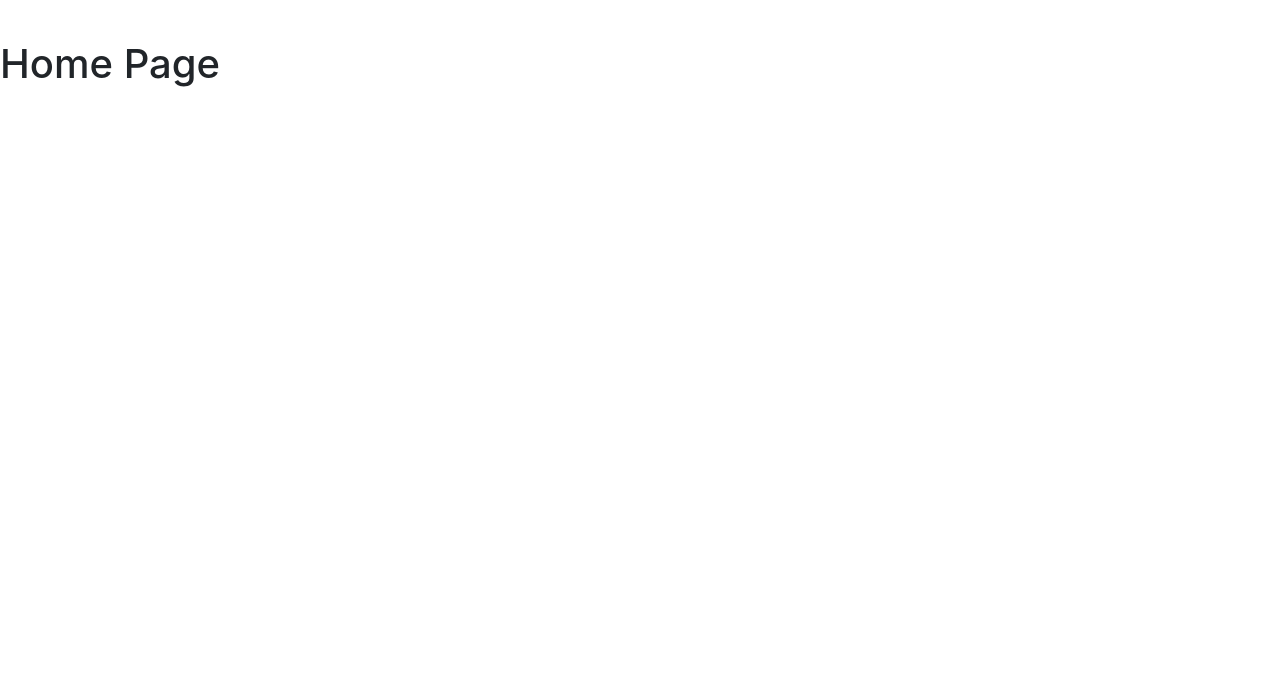
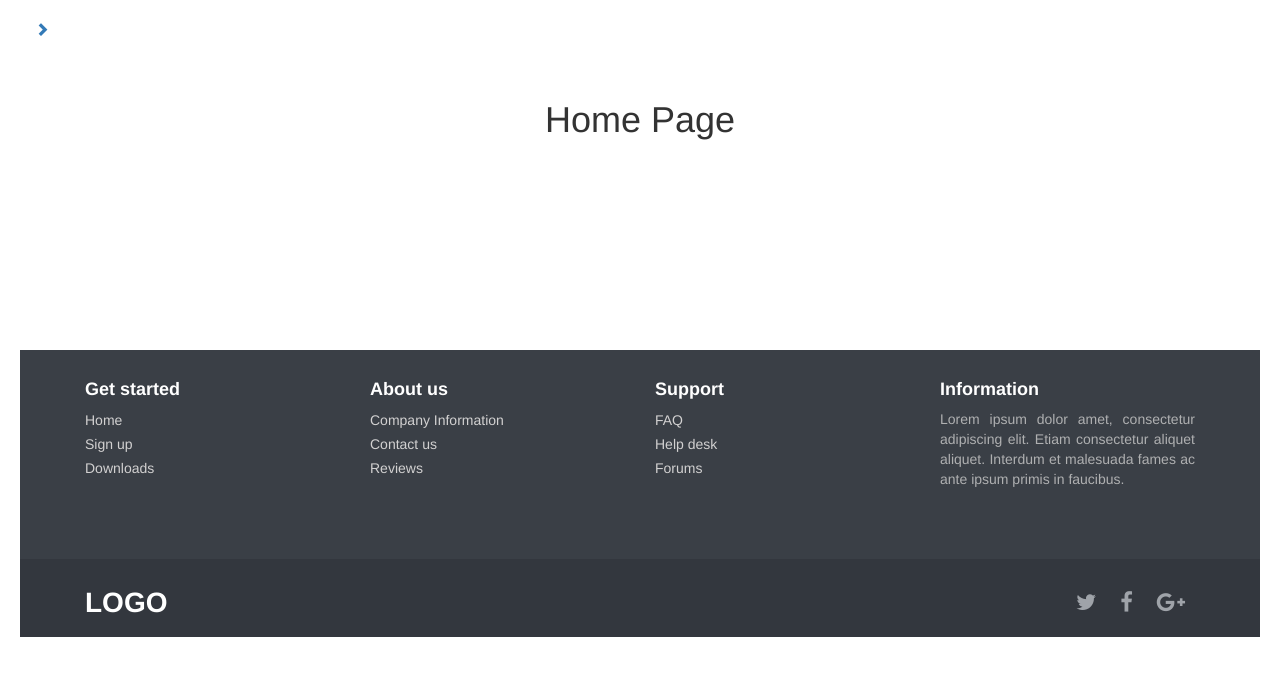
Before and after one commit to MattCab/Predictions_Project, a website: page index.html in a window 1280 px wide. Drawn offline with nearby package versions, Linux system fonts and the light colour scheme; some icons are missing.

Commit message:
added footer

```diff
--- /dev/null
+++ b/Footer/footer.css
@@ -0,0 +1,124 @@
+#myFooter {
+    background-color: #3a3f46;
+    color: white;
+}
+
+#myFooter .row {
+    margin-bottom: 60px;
+}
+
+#myFooter .info{
+    text-align: justify;
+    color: #afb0b1;
+}
+
+#myFooter ul {
+    list-style-type: none;
+    padding-left: 0;
+    line-height: 1.7;
+}
+
+#myFooter h5 {
+    font-size: 18px;
+    color: white;
+    font-weight: bold;
+    margin-top: 30px;
+}
+
+#myFooter .logo{
+    margin-top: 10px;
+}
+
+#myFooter .second-bar .logo a{
+    color:white;
+    font-size: 28px;
+    float: left;
+    font-weight: bold;
+    line-height: 68px;
+    margin: 0;
+    padding: 0;
+}
+
+#myFooter a {
+    color: #d2d1d1;
+    text-decoration: none;
+}
+
+#myFooter a:hover,
+#myFooter a:focus {
+    text-decoration: none;
+    color: white;
+}
+
+#myFooter .second-bar {
+    text-align: center;
+    background-color: #33373e;
+    text-align: center;
+}
+
+#myFooter .second-bar a {
+    font-size: 22px;
+    color: #9fa3a9;
+    padding: 10px;
+    transition: 0.2s;
+    line-height: 68px;
+}
+
+#myFooter .second-bar a:hover {
+    text-decoration: none;
+}
+
+#myFooter .social-icons {
+    float:right;
+}
+
+
+#myFooter .facebook:hover {
+    color: #0077e2;
+}
+
+#myFooter .google:hover {
+    color: #ef1a1a;
+}
+
+#myFooter .twitter:hover {
+    color: #00aced;
+}
+
+@media screen and (max-width: 767px) {
+    #myFooter {
+        text-align: center;
+    }
+
+    #myFooter .info{
+        text-align: center;
+    }
+}
+
+
+
+/* CSS used for positioning the footers at the bottom of the page. */
+/* You can remove this. */
+
+html{
+    height: 100%;
+}
+
+body{
+    display: flex;
+    display: -webkit-flex;
+    flex-direction: column;
+    -webkit-flex-direction: column;
+    height: 100%;
+}
+
+.content{
+   flex: 1 0 auto;
+   -webkit-flex: 1 0 auto;
+   min-height: 200px;
+}
+
+#myFooter{
+   flex: 0 0 auto;
+   -webkit-flex: 0 0 auto;
+}
--- /dev/null
+++ b/Footer/footer.html
@@ -0,0 +1,65 @@
+
+<!DOCTYPE html>
+<html>
+
+<head>
+    <title>Footer with Logo</title>
+    <meta charset="utf-8">
+    <meta name="viewport" content="width=device-width, initial-scale=1">
+    <link rel="stylesheet" href="http://cdnjs.cloudflare.com/ajax/libs/font-awesome/4.6.3/css/font-awesome.min.css">
+    <link rel="stylesheet" href="http://maxcdn.bootstrapcdn.com/bootstrap/3.3.7/css/bootstrap.min.css">
+    <link rel="stylesheet" href="/footer/footer.css">
+</head>
+
+<body>
+<div class="content">
+</div>
+    <footer id="myFooter">
+        <div class="container">
+            <div class="row">
+                <div class="col-sm-3">
+                    <h5>Get started</h5>
+                    <ul>
+                        <li><a href="#">Home</a></li>
+                        <li><a href="#">Sign up</a></li>
+                        <li><a href="#">Downloads</a></li>
+                    </ul>
+                </div>
+                <div class="col-sm-3">
+                    <h5>About us</h5>
+                    <ul>
+                        <li><a href="#">Company Information</a></li>
+                        <li><a href="#">Contact us</a></li>
+                        <li><a href="#">Reviews</a></li>
+                    </ul>
+                </div>
+                <div class="col-sm-3">
+                    <h5>Support</h5>
+                    <ul>
+                        <li><a href="#">FAQ</a></li>
+                        <li><a href="#">Help desk</a></li>
+                        <li><a href="#">Forums</a></li>
+                    </ul>
+                </div>
+                <div class="col-sm-3 info">
+                    <h5>Information</h5>
+                    <p> Lorem ipsum dolor amet, consectetur adipiscing elit. Etiam consectetur aliquet aliquet. Interdum et malesuada fames ac ante ipsum primis in faucibus. </p>
+                </div>
+            </div>
+        </div>
+        <div class="second-bar">
+           <div class="container">
+                <h2 class="logo"><a href="#"> LOGO </a></h2>
+                <div class="social-icons">
+                    <a href="#" class="twitter"><i class="fa fa-twitter"></i></a>
+                    <a href="#" class="facebook"><i class="fa fa-facebook"></i></a>
+                    <a href="#" class="google"><i class="fa fa-google-plus"></i></a>
+                </div>
+            </div>
+        </div>
+    </footer>
+    <script src="https://ajax.googleapis.com/ajax/libs/jquery/1.12.4/jquery.min.js"></script>
+    <script src="http://maxcdn.bootstrapcdn.com/bootstrap/3.3.7/js/bootstrap.min.js"></script>
+</body>
+
+</html>
--- a/index.html
+++ b/index.html
@@ -20,18 +20,52 @@
 </head>
 
 <body>
+  <!-- wrapper -->
+  <div id="wrapper">
+    <!-- sidebar button -->
     <div id=sidebar-placeholder >
 
     </div>
+    <!-- sidebar button -->
 
-  <h1>Home Page</h1>
+    <!-- Page Content -->
+    <div id="page-content-wrapper">
 
+        <h1 align="center">Home Page</h1>
+
+        <!--get sidebar code for this page -->
         <script src="//code.jquery.com/jquery.min.js"></script>
         <script>
-  $.get("sidebar.html", function(data){
+        $.get("/sidebar.html", function(data){
             $("#sidebar-placeholder").replaceWith(data);
         });
         </script>
+        <!--get sidebar code for this page -->
+
+        <!-- footer -->
+        <div id=footer-placeholder >
+
+        </div>
+
+        <script>
+        $.get("/footer/footer.html", function(data){
+            $("#footer-placeholder").replaceWith(data);
+        });
+        </script>
+        <!-- footer -->
+
+    </div>
+    <!-- /#page-content-wrapper -->
+
+  </div>
+  <!-- wrapper -->
+
+    <!-- Bootstrap core JavaScript -->
+    <script src="/vendor/jquery/jquery.min.js"></script>
+    <script src="/vendor/bootstrap/js/bootstrap.bundle.min.js"></script>
+
+</body>
+
 
 </body>
 
```
Also changed, not shown: Pages/BoxingPage/boxing.html (+13 -1 lines), Pages/CollegeFootballPage/cfb.html (+13 -1 lines), Pages/ContactPage/contact.html (+13 -1 lines), Pages/MLBPage/mlb.html (+13 -1 lines), Pages/NBAPage/nba.html (+13 -1 lines), Pages/NFLPage/nfl.html (+13 -1 lines), Pages/OtherPage/other.html (+13 -1 lines), Pages/SoccerPage/soccer.html (+13 -1 lines), Pages/UFCPage/ufc.html (+13 -1 lines). Lines whose indentation alone changed are shown as unchanged.
